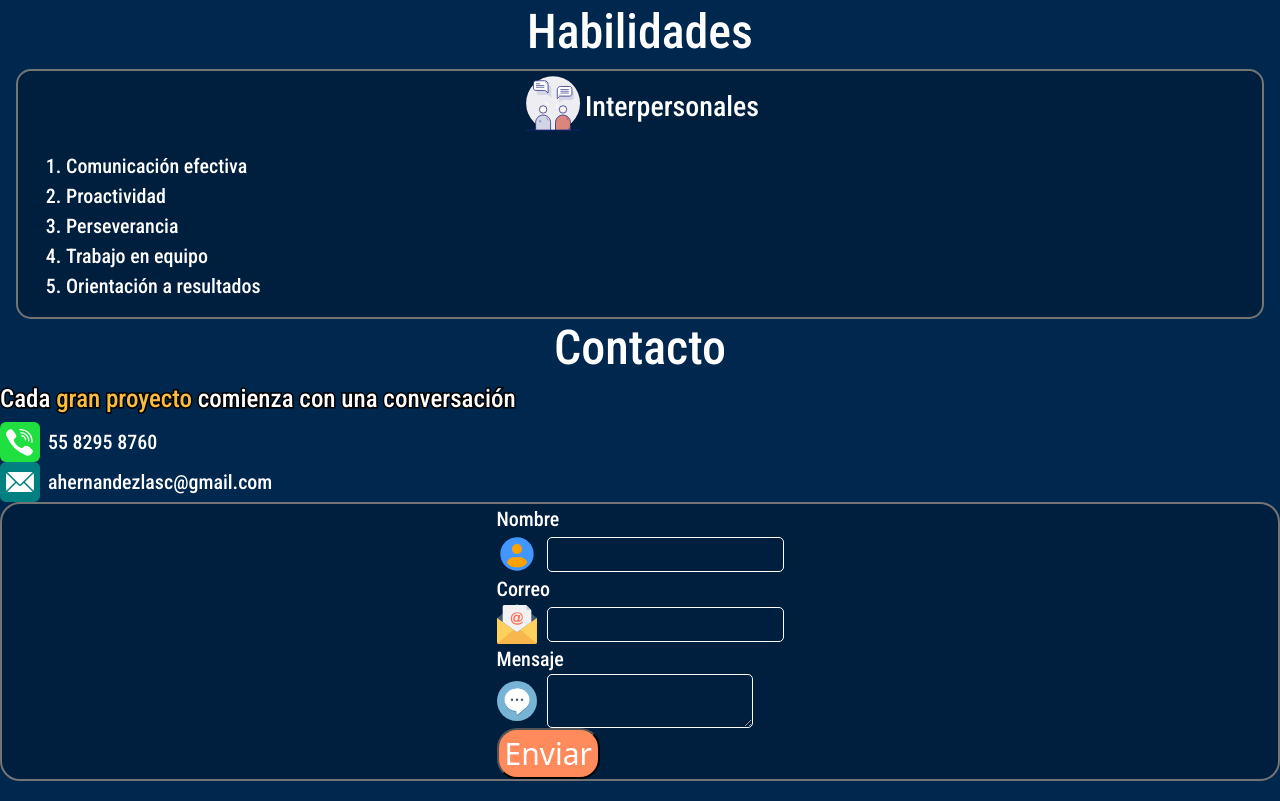
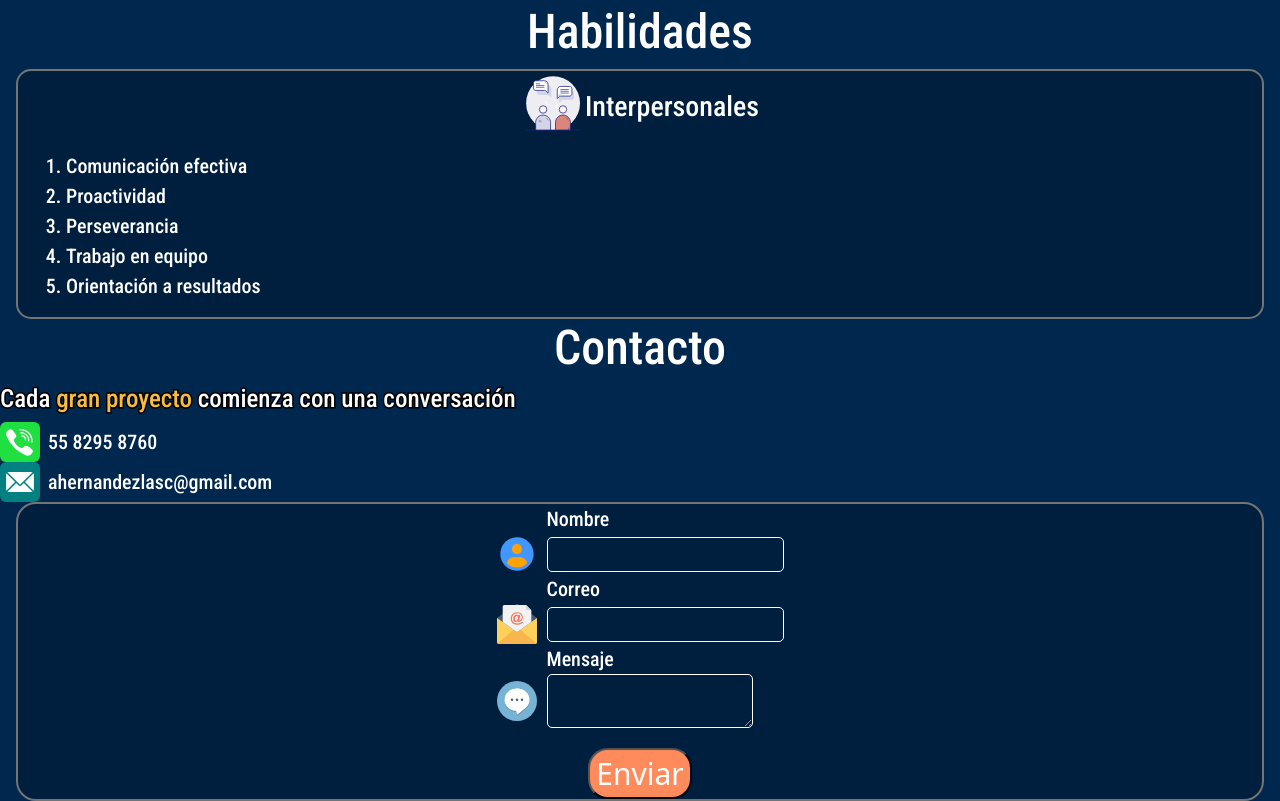
Before and after one commit to adrianlascurain/portfolio, a plain HTML site: page index.html in a window 1280 px wide. Shown: the part 459-1260 px from the top of the page. Drawn offline with nearby package versions, Linux system fonts and the light colour scheme.

Commit message:
send button of contact form is styled

```diff
--- a/css/style.css
+++ b/css/style.css
@@ -207,6 +207,7 @@ body{
     font-family: "Roboto condensed",sans-serif;
     font-weight: 500;
     font-size: 20px;
+    margin-left: 50px;
 }
 
 #contact-form input,textarea{
@@ -216,6 +217,7 @@ body{
 }
 
 #send-btn{
+    margin-top: 20px;
     background-color: #FF8A5C;
     color: white;
     display: block;
--- a/index.html
+++ b/index.html
@@ -103,7 +103,7 @@
 
             </div>
 
-            <div id="contact-form-container" class="d-flex">
+            <div id="contact-form-container" class="d-flex mx-3">
                 <form id="contact-form" class="mx-auto" action="">
                     <label for="name-ipt">Nombre</label>
                     <div class="img-ipt-container">
@@ -129,7 +129,7 @@
                         <textarea name="" id="message-ipt"></textarea>
                     </div>
 
-                    <button id="send-btn">Enviar</button>
+                    <button id="send-btn" class="mx-auto">Enviar</button>
 
                 </form>
             </div>
```
